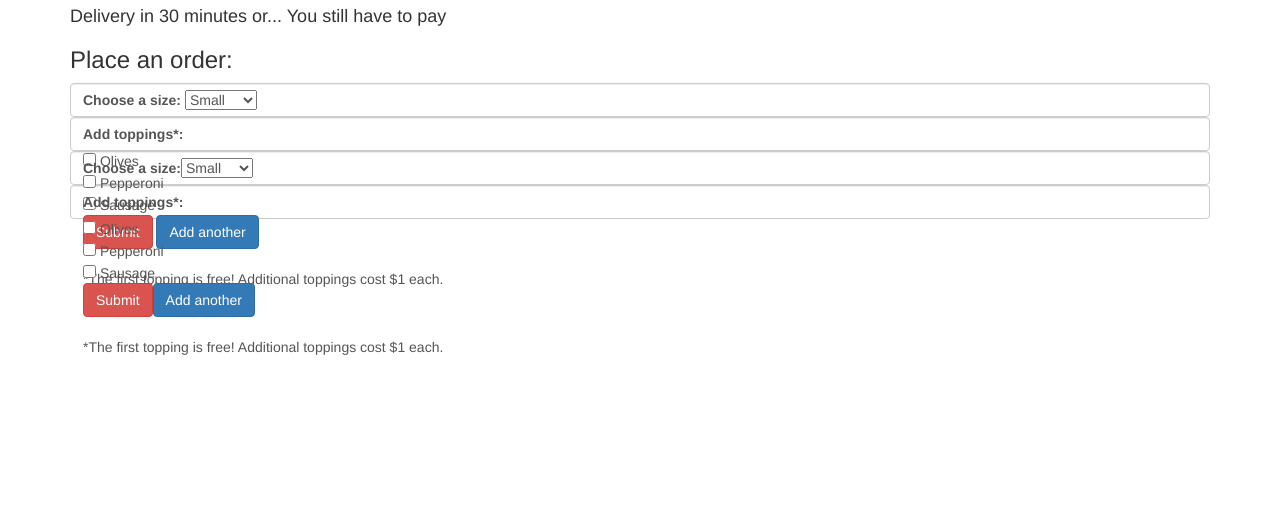
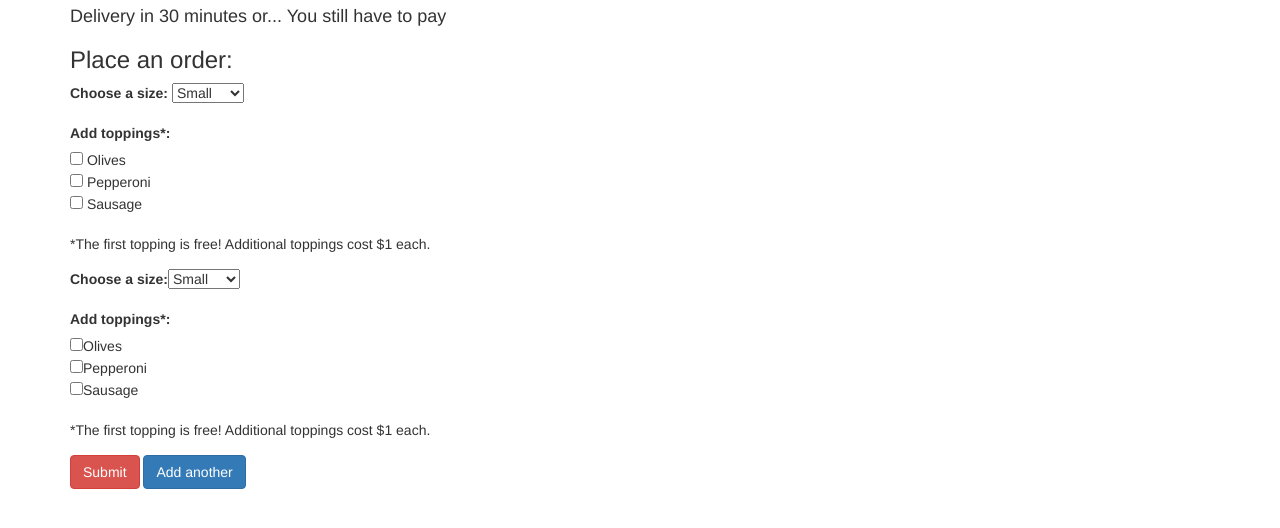
Before and after one commit to ChunkyBeats/PizzaDX, a plain HTML site: page index.html in a window 1280 px wide. Both pictures are taken after a click on the element "Add another". Shown: the part 56-584 px from the top of the page. Drawn offline with nearby package versions, Linux system fonts and the light colour scheme.

Commit message:
fixes some things, breaks others

```diff
--- a/index.html
+++ b/index.html
@@ -11,10 +11,13 @@
     <div class="container">
       <h2>Welcome to PizzaDX!</h2>
       <h4>Delivery in 30 minutes or... You still have to pay</h4>
-      <div id="pizza-order">
+
+      <div id="step-1">
         <h3>Place an order:</h3>
-        <div id="pizza-forms">
-          <div class="form-control">
+        <form id="pizza-form">
+          <div id="order">
+            <div class="new-pizza-form">
+              <div class="form-group">
                 <label for="pizza-size">Choose a size:</label>
                 <select class="size" name="pizza-size" type="text">
                   <option value="Small">Small</option>
@@ -23,19 +26,22 @@
                   <option value="Sheet">Sheet</option>
                 </select>
               </div>
-          <div class="form-control">
-            <form id="form-toppings">
+              <div class="form-group">
+                <fieldset id="form-toppings">
                   <label for="toppings">Add toppings*:</label><br>
                   <input type="checkbox" name="toppings" value="olives"> Olives<br>
                   <input type="checkbox" name="toppings" value="pepperoni"> Pepperoni<br>
                   <input type="checkbox" name="toppings" value="sausage"> Sausage<br>
-              <button type="submit" class="btn btn-danger">Submit</button>
-              <span class="btn btn-primary" id="more-pizza">Add another</span>
-            </form>
+                </fieldset>
                 <br><p>*The first topping is free! Additional toppings cost $1 each.</p>
               </div>
             </div>
           </div>
+          <button type="submit" class="btn btn-danger">Submit</button>
+          <span class="btn btn-primary" id="more-pizza">Add another</span>
+        </form>
+      </div>
+
       <div id="step-2">
         <ul id="pizzas"></ul>
         <h4 id="cost"></h3>
@@ -43,3 +49,35 @@
     </div>
   </body>
 </html>
+
+
+
+<!-- <div id="pizza-order">
+  <h3>Place an order:</h3>
+  <div id="pizza-forms">
+    <form id="new-pizza">
+      <div id="pizza-form">
+        <div class="form-group">
+          <label for="pizza-size">Choose a size:</label>
+          <select class="size" name="pizza-size" type="text">
+            <option value="Small">Small</option>
+            <option value="Medium">Medium</option>
+            <option value="Large">Large</option>
+            <option value="Sheet">Sheet</option>
+          </select>
+        </div>
+        <div class="form-group">
+          <form id="form-toppings">
+            <label for="toppings">Add toppings*:</label><br>
+            <input type="checkbox" name="toppings" value="olives"> Olives<br>
+            <input type="checkbox" name="toppings" value="pepperoni"> Pepperoni<br>
+            <input type="checkbox" name="toppings" value="sausage"> Sausage<br>
+          </form>
+          <br><p>*The first topping is free! Additional toppings cost $1 each.</p>
+        </div>
+      </div>
+      <button type="submit" class="btn btn-danger">Submit</button>
+      <span class="btn btn-primary" id="more-pizza">Add another</span>
+    </form>
+  </div>
+</div> -->
--- a/js/scripts.js
+++ b/js/scripts.js
@@ -9,7 +9,7 @@ Pizza.prototype.addTopping = function(type) {
 }
 
 Pizza.prototype.printOut = function() {
-  var string = this.size + " size pizza with cheese";
+  var string = this.size + " pizza with cheese";
 
   if (this.toppings.length > 0) {
     for(var i = 0; i < this.toppings.length; i++) {
@@ -31,29 +31,27 @@ Pizza.prototype.price = function() {
   } else {
     cost = 9;
   }
-  return cost + (this.toppings.length-1);
+  return cost + (this.toppings.length);
 }
 
 function addPizzaField() {
-  $("#pizza-order").append('<div id="pizza-forms">' +
-                            '<div class="form-control">' +
+  $("#order").append('<div class="new-pizza-form">' +
+                            '<div class="form-group">' +
                               '<label for="pizza-size">Choose a size:</label>' +
                               '<select class="size" name="pizza-size" type="text">' +
-                                '<option value="Small">Small</option>' +
-                                '<option value="Medium">Medium</option>' +
-                                '<option value="Large">Large</option>' +
-                                '<option value="Sheet">Sheet</option>' +
+                                '<option value="Small"> Small</option>' +
+                                '<option value="Medium"> Medium</option>' +
+                                '<option value="Large"> Large</option>' +
+                                '<option value="Sheet"> Sheet</option>' +
                               '</select>' +
                             '</div>' +
-                            '<div class="form-control">' +
-                              '<form id="form-toppings">' +
+                            '<div class="form-group">' +
+                              '<fieldset id="form-toppings">' +
                                 '<label for="toppings">Add toppings*:</label><br>' +
-                                '<input type="checkbox" name="toppings" value="olives"> Olives<br>' +
-                                '<input type="checkbox" name="toppings" value="pepperoni"> Pepperoni<br>' +
-                                '<input type="checkbox" name="toppings" value="sausage"> Sausage<br>' +
-                                '<button type="submit" class="btn btn-danger">Submit</button>' +
-                                '<span class="btn btn-primary" id="more-pizza">Add another</span>' +
-                              '</form>' +
+                                '<input type="checkbox" name="toppings" value="olives">Olives<br>' +
+                                '<input type="checkbox" name="toppings" value="pepperoni">Pepperoni<br>' +
+                                '<input type="checkbox" name="toppings" value="sausage">Sausage<br>' +
+                              '</fieldset>' +
                               '<br><p>*The first topping is free! Additional toppings cost $1 each.</p>' +
                             '</div>' +
                           '</div>');
@@ -65,11 +63,12 @@ $(document).ready(function(){
 
   $("#more-pizza").click(function() {
     addPizzaField();
-  })
+  });
 
-  $("#pizza-order").submit(function(event) {
+  $("#pizza-form").submit(function(event) {
     event.preventDefault();
 
+    $(".new-pizza-form").each(function() {
       var size = $(this).find("select.size").val();
       var pizza = new Pizza(size);
       $("#form-toppings :checked").each(function() {
@@ -78,9 +77,13 @@ $(document).ready(function(){
 
       pizzas.push(pizza);
       totalCost += pizza.price();
+    });
 
-    $("#pizza-order").hide();
+    $("#step-1").hide();
+    for(var i = 0; i < pizzas.length; i++) {
+      pizza = pizzas[i];
       $("ul#pizzas").append("<li>" + pizza.printOut() + "</li>");
+    }
     $("h4#cost").append("Your order costs: $" + totalCost);
     $("#step-2").show();
   });
```
Lines whose indentation alone changed are shown as unchanged.
